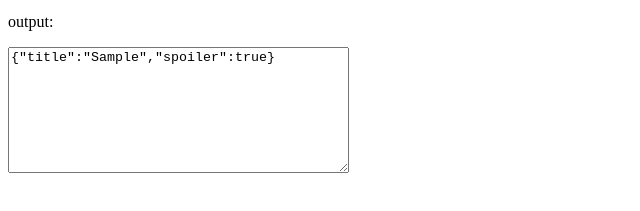
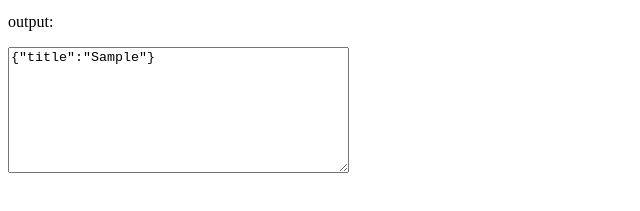
Before and after one commit to SecretOnline/NMS-Info, a plain HTML site: page generator.html in a window 1280 px wide. Both pictures are taken after typing "Sample", "Sample" into the empty fields and a click on the button "generate". Shown: the part 449-660 px from the top of the page, 0-640 px from the left. Drawn offline with Linux system fonts and the light colour scheme.

Commit message:
Fix generator, again
Thanks, HTML5, for making a checkbox have a different property to access
things.

```diff
--- a/generator.html
+++ b/generator.html
@@ -37,7 +37,7 @@
         obj.related[i] = arr[i].value;
       }
 
-      if (document.querySelector('.spoiler').value)
+      if (document.querySelector('.spoiler').checked)
         obj.spoiler = true;
 
       document.querySelector('.output').value = JSON.stringify(obj);
```
